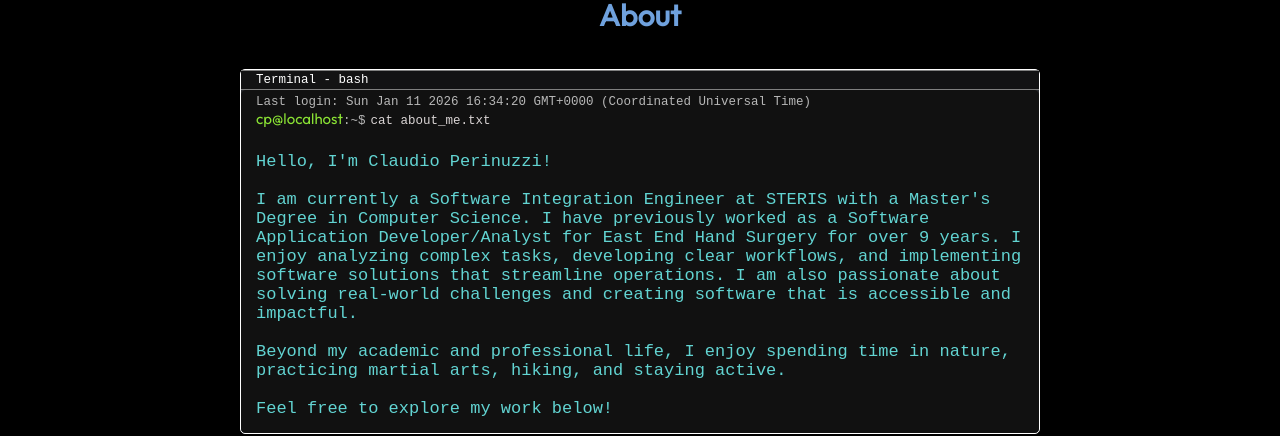
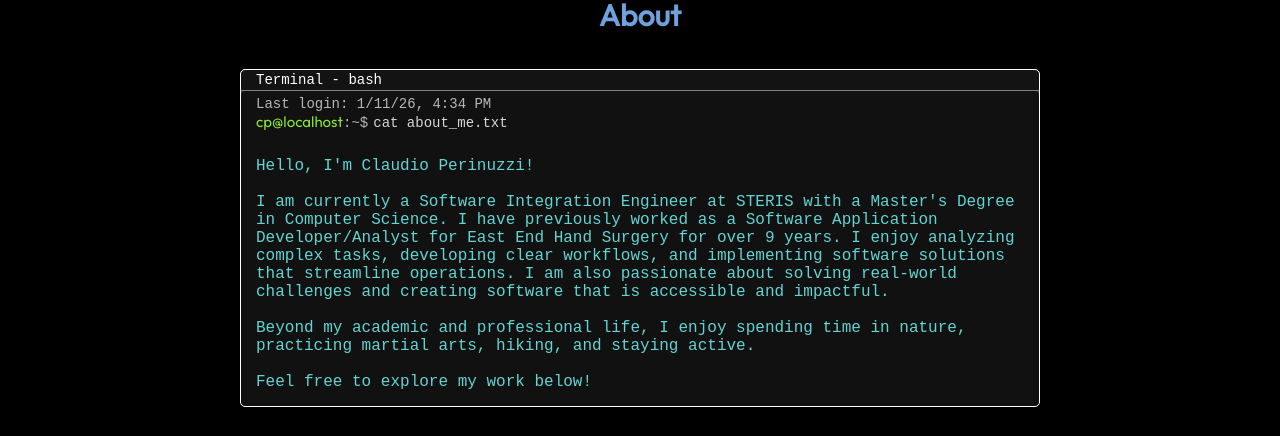
Before and after one commit to Claudio-Perinuzzi/portfolio-website, a React (Vite) app: page / in a window 1280 px wide. Shown: the part 374-810 px from the top of the page. Built offline with nearby package versions, Linux system fonts and the light colour scheme.

Commit message:
amended terminal border top

```diff
--- a/src/components/About/About.jsx
+++ b/src/components/About/About.jsx
@@ -7,8 +7,8 @@ export const About = () => {
             <h1 className={styles.aboutHeader}>About</h1>
             <div className={styles.windowContainer}>
                 {/* Old Legacy Python Terminal Commented out */}
-                {/* <div className={styles.ideContainer}>
-                    <span className={styles.import}>from</span>{" "}
+                {/* <div className={styles.ideContainer}> */}
+                    {/* <span className={styles.import}>from</span>{" "}
                     <span className={styles.variable}>about</span>{" "}
                     <span className={styles.import}>import</span>{" "}
                     <span className={styles.function}>me</span>
@@ -22,11 +22,11 @@ export const About = () => {
                     <span className={styles.function}>print</span>
                     <span className={styles.parenthesis}> (</span>
                     <span className={styles.variable}>myself</span>
-                    <span className={styles.parenthesis}>)</span>
-                </div> */}
+                    <span className={styles.parenthesis}>)</span> */}
+                {/* </div> */}
                 <div className={styles.terminalHeader}>Terminal - bash</div>
                 <div className={styles.terminal}>
-                    Last login: {new Date().toString()}<br />
+                    Last login: {new Date().toLocaleString('en-US', { dateStyle: 'short', timeStyle: 'short' })}<br />
                     <span className={styles.userTerminal}>cp@localhost</span>
                     :~$
                     {/* cp ~ %  */}
--- a/src/components/About/About.module.css
+++ b/src/components/About/About.module.css
@@ -36,7 +36,7 @@
 
 .tabHeader {
     color: white;
-    font-size: 15px;
+    font-size: 14px;
     text-align: center;
     padding-top: 2px;
     padding-bottom: 2px;
@@ -44,12 +44,16 @@
 
 .terminalHeader {
     font-family: 'Cascadia Code', 'Cascadia Mono', monospace;
+    font-size: 14px;
     color: white;
     padding-left: 15px;
     padding-top: 2px;
     padding-bottom: 2px;
     background-color: rgb(19, 19, 20);
-    border-style: solid;
+    /* border-style: solid; */
+    border-top-left-radius: 6px;
+    border-top-right-radius: 6px;
+    border-bottom: 1px solid gray;
     border-width: 1px;
     border-right: 0px;
     border-left: 0px;
@@ -58,6 +62,7 @@
 
 .terminal {
     font-family: 'Cascadia Code', 'Cascadia Mono', monospace;
+    font-size: 14px;
     background-color: var(--color-terminal-bg);
     color: var(--color-secondary-text);
     padding-top: 5px;
@@ -70,6 +75,7 @@
 
 .bashCommand {
     font-family: 'Cascadia Code', 'Cascadia Mono', monospace;
+    font-size: 14px;
     display: inline-flex;
     overflow: hidden;
     white-space: nowrap;
@@ -104,7 +110,7 @@
     margin-top: 10px;
     animation: fadeIn 1s ease-in-out forwards;
     animation-delay: 2.5s;
-    font-size: 17px;
+    font-size: 16px;
     color: rgb(98, 212, 210);
     padding-bottom: 5px;
     text-align: left;
```
